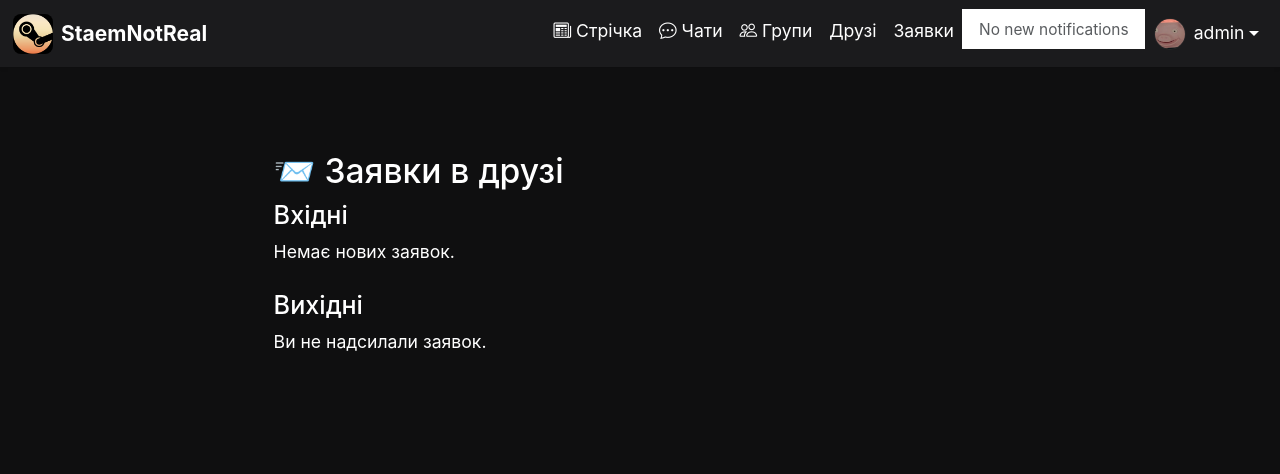
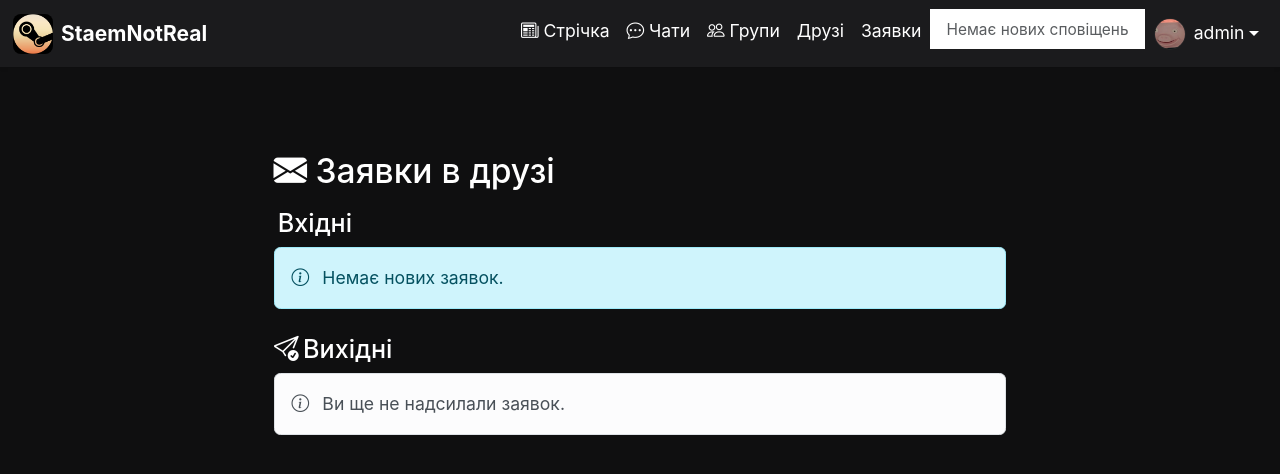
Before and after one commit to Pootisspencerq/staemnotreal, a Django app: page /accounts/friend-requests/ in a window 1280 px wide. Shown: the top 474 px of the page. Run offline with Django 4.2, Linux system fonts and the light colour scheme; a user stored in the database is signed in; data comes from the database, SQL or seed files in the repository.

Commit message:
better ui

```diff
--- a/templates/accounts/friend_requests.html
+++ b/templates/accounts/friend_requests.html
@@ -1,27 +1,67 @@
 {% extends "base.html" %}
+{% block title %}Заявки в друзі — StaemNotReal{% endblock %}
+
 {% block content %}
 <div class="container mt-4">
-  <h2>📨 Заявки в друзі</h2>
+  <h2 class="mb-3"><i class="bi bi-envelope-fill me-2"></i>Заявки в друзі</h2>
 
-  <h4>Вхідні</h4>
-  {% for req in incoming %}
-    <div class="card my-2 p-2">
-      {{ req.from_user.username }}
-      <a href="{% url 'accounts:accept_friend_request' req.id %}" class="btn btn-success btn-sm">Прийняти</a>
-      <a href="{% url 'accounts:decline_friend_request' req.id %}" class="btn btn-danger btn-sm">Відхилити</a>
+  <!-- Вхідні заявки -->
+  <h4 class="mt-3"><i class="bi bi-inbox-arrow-down me-1"></i>Вхідні</h4>
+  {% if incoming %}
+    <ul class="list-group mt-2 shadow-sm">
+      {% for req in incoming %}
+        <li class="list-group-item d-flex justify-content-between align-items-center">
+          <div class="d-flex align-items-center">
+            {% if req.from_user.profile.avatar %}
+              <img src="{{ req.from_user.profile.avatar.url }}" alt="avatar"
+                   class="rounded-circle me-3" style="width: 40px; height: 40px; object-fit: cover;">
+            {% else %}
+              <i class="bi bi-person-circle fs-3 text-secondary me-3"></i>
+            {% endif %}
+            <strong>{{ req.from_user.username }}</strong>
+          </div>
+          <div>
+            <a href="{% url 'accounts:accept_friend_request' req.id %}" class="btn btn-success btn-sm me-1">
+              <i class="bi bi-check-circle me-1"></i> Прийняти
+            </a>
+            <a href="{% url 'accounts:decline_friend_request' req.id %}" class="btn btn-outline-danger btn-sm">
+              <i class="bi bi-x-circle me-1"></i> Відхилити
+            </a>
+          </div>
+        </li>
+      {% endfor %}
+    </ul>
+  {% else %}
+    <div class="alert alert-info mt-2" role="alert">
+      <i class="bi bi-info-circle me-2"></i> Немає нових заявок.
     </div>
-  {% empty %}
-    <p>Немає нових заявок.</p>
-  {% endfor %}
+  {% endif %}
 
-  <h4 class="mt-4">Вихідні</h4>
-  {% for req in outgoing %}
-    <div class="card my-2 p-2">
-      {{ req.to_user.username }}
-      <a href="{% url 'accounts:cancel_friend_request' req.id %}" class="btn btn-warning btn-sm">Скасувати</a>
+  <!-- Вихідні заявки -->
+  <h4 class="mt-4"><i class="bi bi-send-check me-1"></i>Вихідні</h4>
+  {% if outgoing %}
+    <ul class="list-group mt-2 shadow-sm">
+      {% for req in outgoing %}
+        <li class="list-group-item d-flex justify-content-between align-items-center">
+          <div class="d-flex align-items-center">
+            {% if req.to_user.profile.avatar %}
+              <img src="{{ req.to_user.profile.avatar.url }}" alt="avatar"
+                   class="rounded-circle me-3" style="width: 40px; height: 40px; object-fit: cover;">
+            {% else %}
+              <i class="bi bi-person-circle fs-3 text-secondary me-3"></i>
+            {% endif %}
+            <strong>{{ req.to_user.username }}</strong>
+          </div>
+          <a href="{% url 'accounts:cancel_friend_request' req.id %}" class="btn btn-warning btn-sm text-dark">
+            <i class="bi bi-x-circle me-1"></i> Скасувати
+          </a>
+        </li>
+      {% endfor %}
+    </ul>
+  {% else %}
+    <div class="alert alert-light border mt-2" role="alert">
+      <i class="bi bi-info-circle me-2"></i> Ви ще не надсилали заявок.
     </div>
-  {% empty %}
-    <p>Ви не надсилали заявок.</p>
-  {% endfor %}
+  {% endif %}
 </div>
 {% endblock %}
--- a/templates/notifications/notifications_dropdown.html
+++ b/templates/notifications/notifications_dropdown.html
@@ -1,3 +1,5 @@
+{% load static %}
+
 <ul class="list-group list-group-flush">
   {% if unread_notifications %}
     {% for n in unread_notifications %}
@@ -9,18 +11,31 @@
           <a href="{{ n.get_absolute_url }}" class="text-decoration-none stretched-link">
             {{ n.description|default:n.verb }}
           </a>
-          <div class="small text-muted">{{ n.timestamp|timesince }} ago</div>
+          <div class="small text-muted">{{ n.timestamp|timesince }} тому</div>
         </div>
-        <button type="button" class="btn btn-sm btn-outline-secondary ms-2 mark-read-btn" data-id="{{ n.pk }}" aria-label="Mark as read">
+        <button
+          type="button"
+          class="btn btn-sm btn-outline-secondary ms-2 mark-read-btn"
+          data-id="{{ n.pk }}"
+          aria-label="Позначити як прочитане"
+        >
           ✓
         </button>
       </li>
     {% endfor %}
     <li class="list-group-item text-center small">
-      <a href="{% url 'notifications:list' %}" class="me-2">View all</a>
-      <button id="mark-all-read-btn" class="btn btn-link btn-sm p-0">Mark all as read</button>
+      <a href="{% url 'notifications:list' %}" class="me-2">Переглянути всі</a>
+      <button
+        id="mark-all-read-btn"
+        class="btn btn-link btn-sm p-0"
+        type="button"
+      >
+        Позначити всі як прочитані
+      </button>
     </li>
   {% else %}
-    <li class="list-group-item text-center text-muted small">No new notifications</li>
+    <li class="list-group-item text-center text-muted small">
+      Немає нових сповіщень
+    </li>
   {% endif %}
 </ul>
```
Also changed, not shown: templates/accounts/friends_list.html (+20 -7 lines), templates/home.html (+28 -17 lines), templates/notifications/notifications_list.html (+22 -24 lines).
